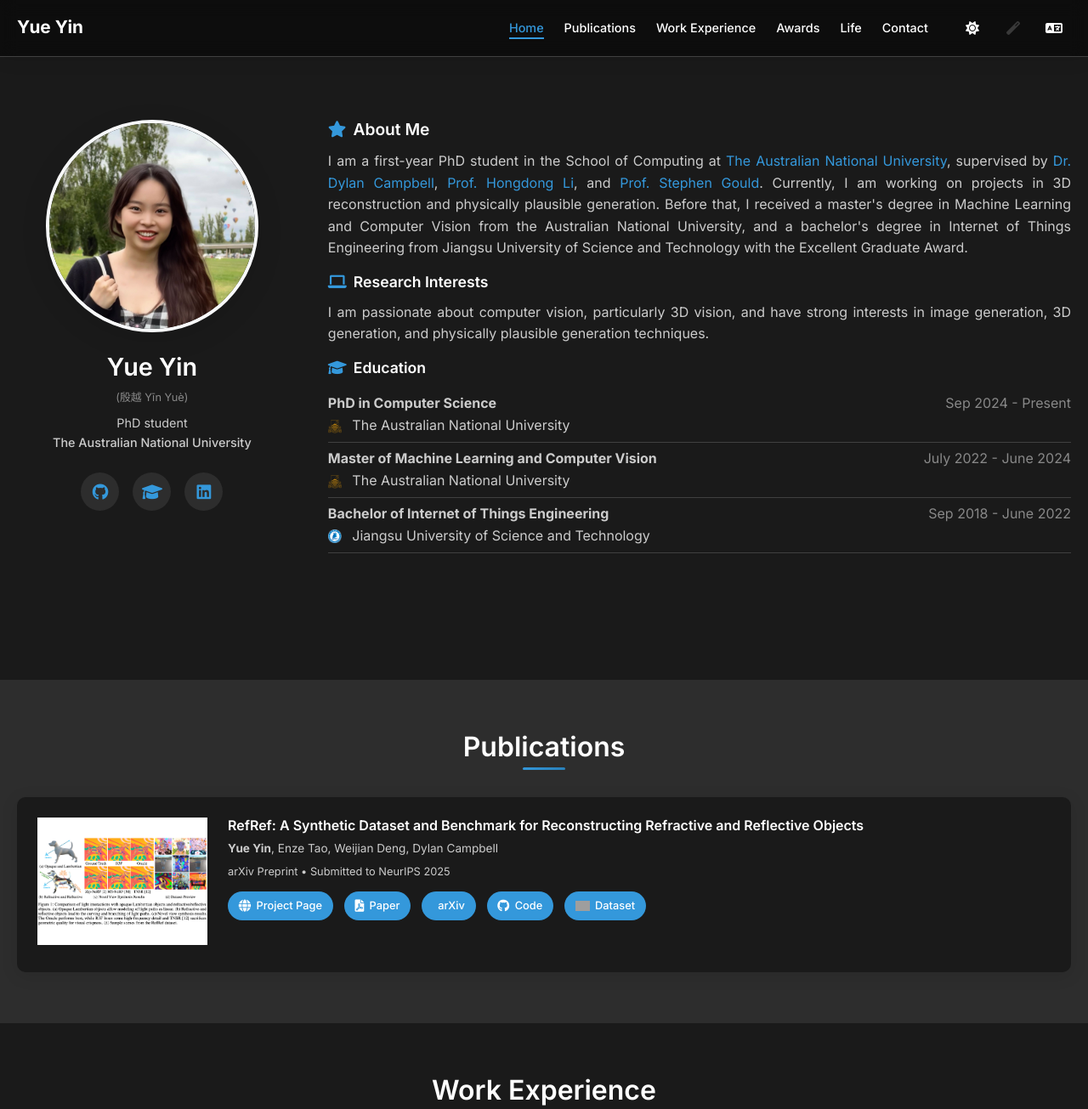
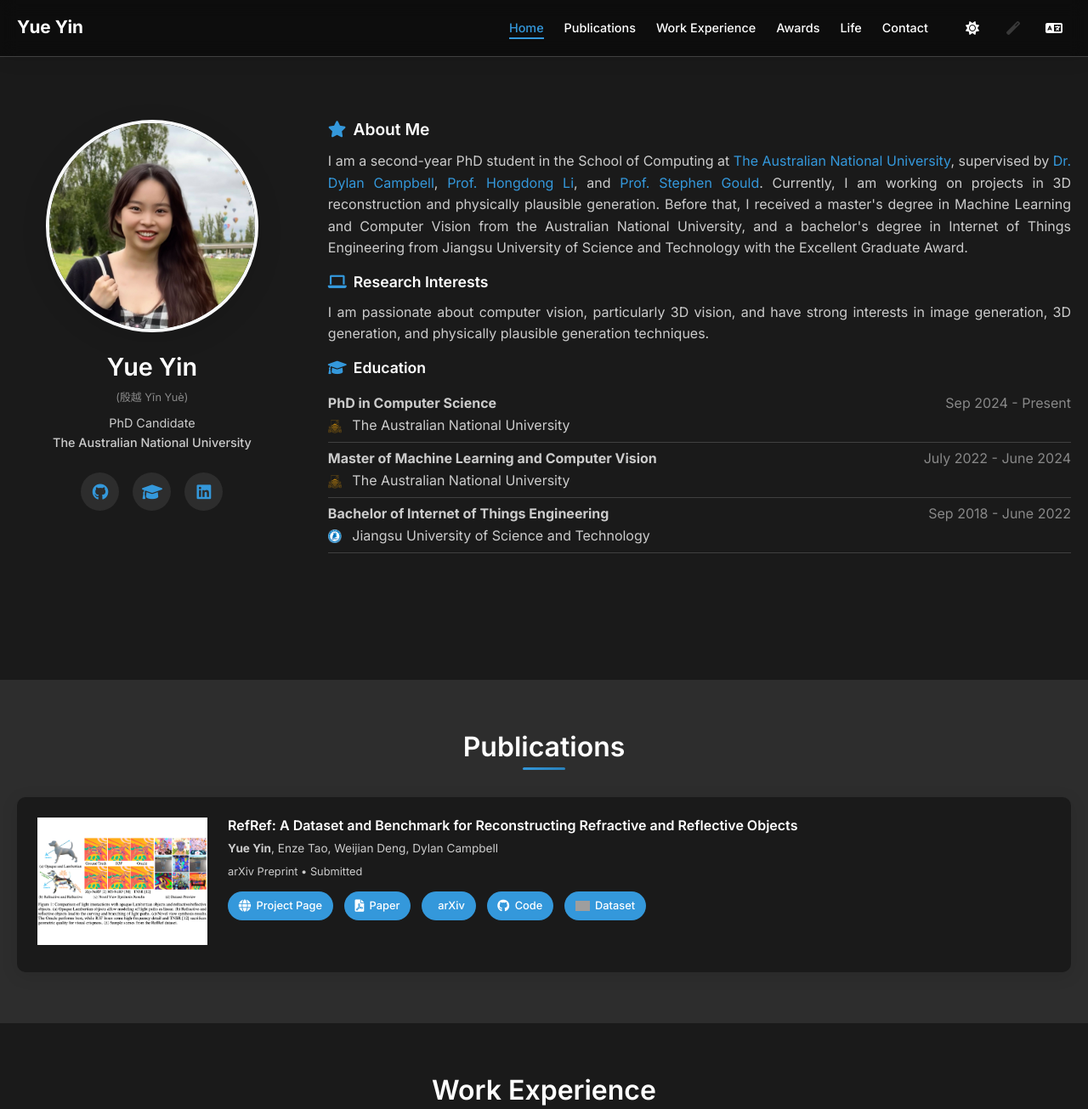
Before and after one commit to YueYin27/yueyin27.github.io, a plain HTML site: page index.html in a window 1280 px wide. Shown: the top 1305 px of the page at 85% size. Drawn offline with Linux system fonts and the light colour scheme; grey boxes are pictures that could not be loaded; some icons are missing.

Commit message:
Update personal information

```diff
--- a/index.html
+++ b/index.html
@@ -63,7 +63,7 @@
                             <h2 class="profile-name"><span class="lang-en">Yue Yin</span><span class="lang-zh">殷越</span></h2>
                             <p style="font-size: 0.8rem; color: #888; margin: 0 0 0.5rem 0;" data-tooltip-en="Pronunciation Guide:&#10;Yīn: 'een' (high, flat pitch);&#10;Yuè: 'you'+'eh' (quick & smooth)" data-tooltip-zh="发音指南:&#10;殷: Yīn (一声);&#10;越: Yuè (四声)">(<span class="lang-en">殷越 Yīn Yuè</span><span class="lang-zh">Yīn Yuè</span>)</p>
                             <p class="profile-title">
-                                <span class="lang-en">PhD student</span><span class="lang-zh">博士生</span><br>
+                                <span class="lang-en">PhD Candidate</span><span class="lang-zh">博士候选人</span><br>
                                 <a href="https://www.anu.edu.au" target="_blank"><span class="lang-en">The Australian National University</span><span class="lang-zh">澳大利亚国立大学</span></a>
                             </p>
                         </div>
@@ -82,10 +82,10 @@
                     <div class="hero-text">
                         <div class="about-content">
                             <h3><i class="fas fa-star" style="margin-right: 0.5rem; color: #3498db;"></i><span class="lang-en">About Me</span><span class="lang-zh">个人简介</span></h3>
-                            <p class="lang-en">I am a first-year PhD student in the School of Computing at <a href="https://www.anu.edu.au" target="_blank">The Australian National University</a>, supervised by <a href="https://sites.google.com/view/djcampbell" target="_blank" style="color: #3498db; text-decoration: none;">Dr. Dylan Campbell</a>, <a href="https://users.cecs.anu.edu.au/~hongdong/" target="_blank" style="color: #3498db; text-decoration: none;">Prof. Hongdong Li</a>, and <a href="https://users.cecs.anu.edu.au/~sgould/" target="_blank" style="color: #3498db; text-decoration: none;">Prof. Stephen Gould</a>.
+                            <p class="lang-en">I am a second-year PhD student in the School of Computing at <a href="https://www.anu.edu.au" target="_blank">The Australian National University</a>, supervised by <a href="https://sites.google.com/view/djcampbell" target="_blank" style="color: #3498db; text-decoration: none;">Dr. Dylan Campbell</a>, <a href="https://users.cecs.anu.edu.au/~hongdong/" target="_blank" style="color: #3498db; text-decoration: none;">Prof. Hongdong Li</a>, and <a href="https://users.cecs.anu.edu.au/~sgould/" target="_blank" style="color: #3498db; text-decoration: none;">Prof. Stephen Gould</a>.
                               Currently, I am working on projects in 3D reconstruction and physically plausible generation.
                               Before that, I received a master's degree in Machine Learning and Computer Vision from the Australian National University, and a bachelor's degree in Internet of Things Engineering from Jiangsu University of Science and Technology with the Excellent Graduate Award.</p>
-                            <p class="lang-zh">我是<a href="https://www.anu.edu.au" target="_blank">澳大利亚国立大学</a>计算机学院的一年级博士生，导师是 <a href="https://sites.google.com/view/djcampbell" target="_blank" style="color: #3498db; text-decoration: none;">Dylan Campbell 博士</a>，<a href="https://users.cecs.anu.edu.au/~hongdong/" target="_blank" style="color: #3498db; text-decoration: none;">Li Hongdong 教授</a>和 <a href="https://users.cecs.anu.edu.au/~sgould/" target="_blank" style="color: #3498db; text-decoration: none;">Stephen Gould 教授</a>。
+                            <p class="lang-zh">我是<a href="https://www.anu.edu.au" target="_blank">澳大利亚国立大学</a>计算机学院的二年级博士生，导师是 <a href="https://sites.google.com/view/djcampbell" target="_blank" style="color: #3498db; text-decoration: none;">Dylan Campbell 博士</a>，<a href="https://users.cecs.anu.edu.au/~hongdong/" target="_blank" style="color: #3498db; text-decoration: none;">Li Hongdong 教授</a>和 <a href="https://users.cecs.anu.edu.au/~sgould/" target="_blank" style="color: #3498db; text-decoration: none;">Stephen Gould 教授</a>。
                               我当前的研究方向是三维重建和符合物理规律的图像生成。
                               在此之前，我获得了澳大利亚国立大学的机器学习与计算机视觉硕士学位，以及江苏科技大学的物联网工程学士学位，并荣获"优秀毕业生"称号。</p>
 
@@ -150,9 +150,9 @@
                             </div>
                         </div>
                         <div class="publication-content">
-                            <h3><a href="https://arxiv.org/abs/2505.05848" target="_blank" style="color: #2c3e50; text-decoration: none;"><span class="lang-en">RefRef: A Synthetic Dataset and Benchmark for Reconstructing Refractive and Reflective Objects</span><span class="lang-zh">RefRef: A Synthetic Dataset and Benchmark for Reconstructing Refractive and Reflective Objects</span></a></h3>
+                            <h3><a href="https://arxiv.org/abs/2505.05848" target="_blank" style="color: #2c3e50; text-decoration: none;"><span class="lang-en">RefRef: A Dataset and Benchmark for Reconstructing Refractive and Reflective Objects</span><span class="lang-zh">RefRef: A Synthetic Dataset and Benchmark for Reconstructing Refractive and Reflective Objects</span></a></h3>
                             <p class="authors"><strong><a href="https://yueyin27.github.io/" target="_blank" style="color: inherit; text-decoration: none;">Yue Yin</a></strong>, <a href="https://enze-tao.github.io/" target="_blank" style="color: inherit; text-decoration: none;">Enze Tao</a>, <a href="https://weijiandeng.xyz/" target="_blank" style="color: inherit; text-decoration: none;">Weijian Deng</a>, <a href="https://sites.google.com/view/djcampbell" target="_blank" style="color: inherit; text-decoration: none;">Dylan Campbell</a></p>
-                            <p class="journal"><span class="lang-en">arXiv Preprint • Submitted to NeurIPS 2025</span><span class="lang-zh">arXiv 预印本 • 已投稿至 NeurIPS 2025</span></p>
+                            <p class="journal"><span class="lang-en">arXiv Preprint • Submitted</span><span class="lang-zh">arXiv 预印本 • 已投稿</span></p>
                             <div class="publication-links">
                                 <span class="link-block">
                                     <a href="https://yueyin27.github.io/refref-page/" class="external-link button is-normal is-rounded is-dark" target="_blank">
```
